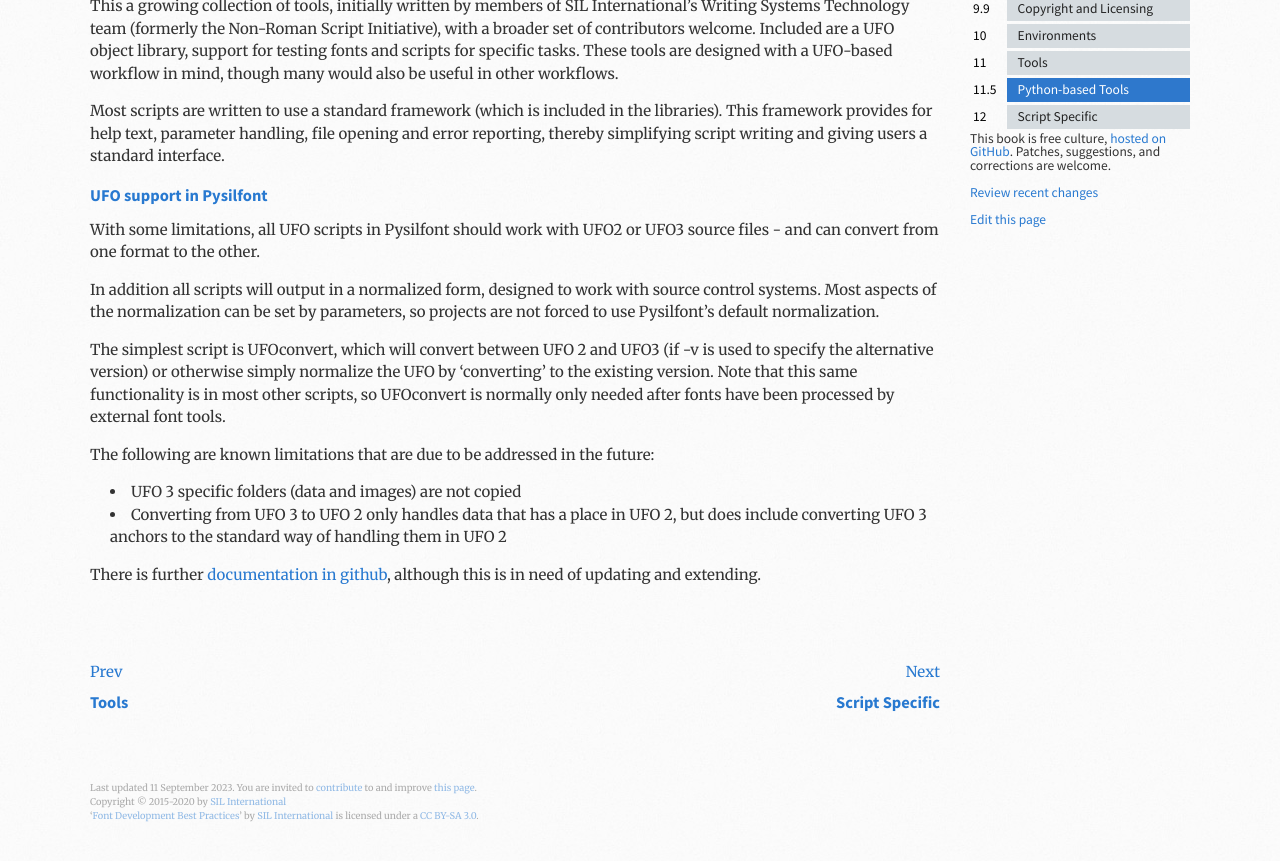
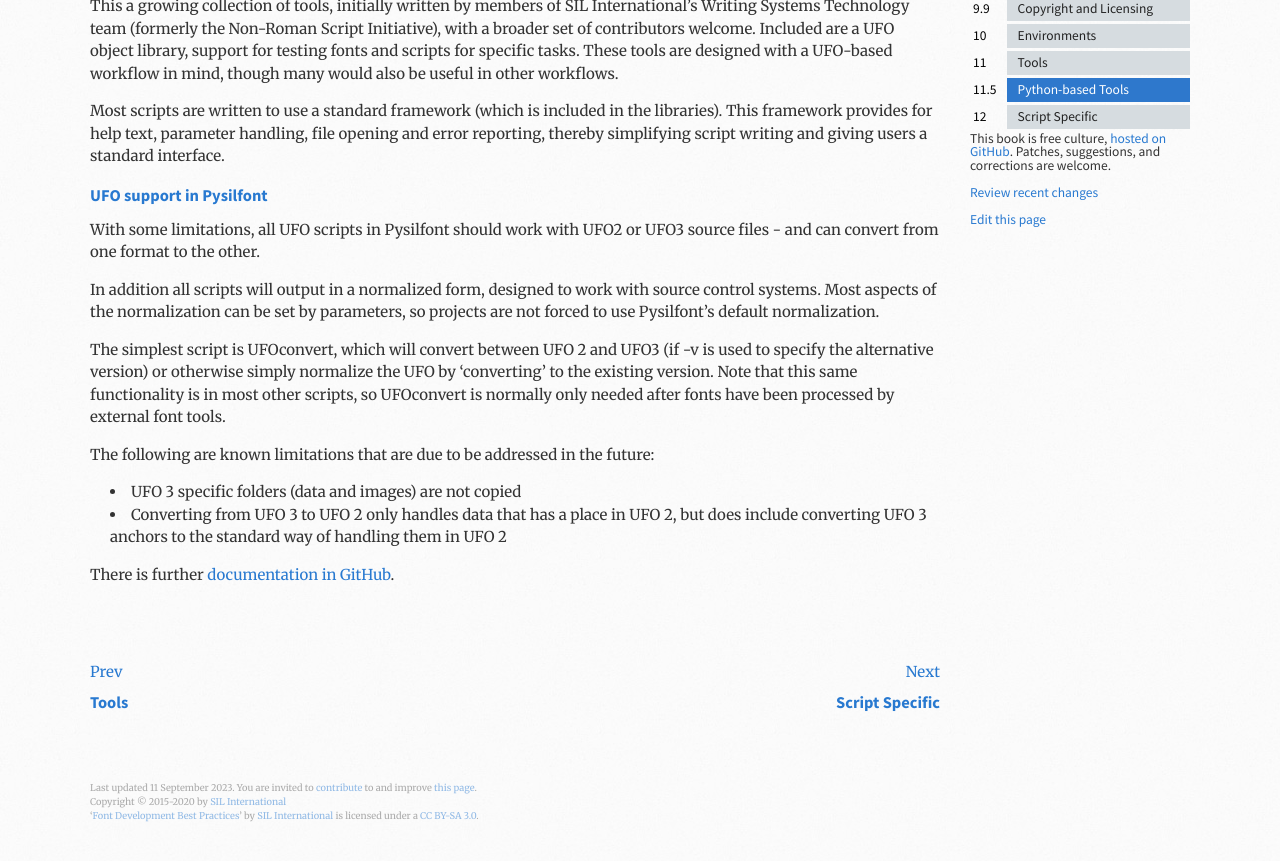
Before and after one commit to silnrsi/FDBP, a Jekyll site: the page built from en-US/Python-based_tools.md, in a window 1280 px wide and 900 px high, scrolled down 968 px. Shown: the top 861 px of the window. Built offline with Jekyll 4.4.1, drawn with Linux system fonts in a browser that asks for light colours.

Commit message:
Adjusted URLs

```diff
--- a/en-US/Python-based_tools.md
+++ b/en-US/Python-based_tools.md
@@ -53,4 +53,4 @@ The following are known limitations that are due to be addressed in the future:
 * UFO 3 specific folders (data and images) are not copied
 * Converting from UFO 3 to UFO 2 only handles data that has a place in UFO 2, but does include converting UFO 3 anchors to the standard way of handling them in UFO 2
 
-There is further [documentation in github](https://github.com/silnrsi/pysilfont/blob/master/PysilfontUserDocs.pdf), although this is in need of updating and extending.
+There is further [documentation in GitHub](https://github.com/silnrsi/pysilfont/blob/master/docs/docs.md).
```
Also changed, not shown: en-US/Copyright_and_Licensing.md (+3 -3 lines).
